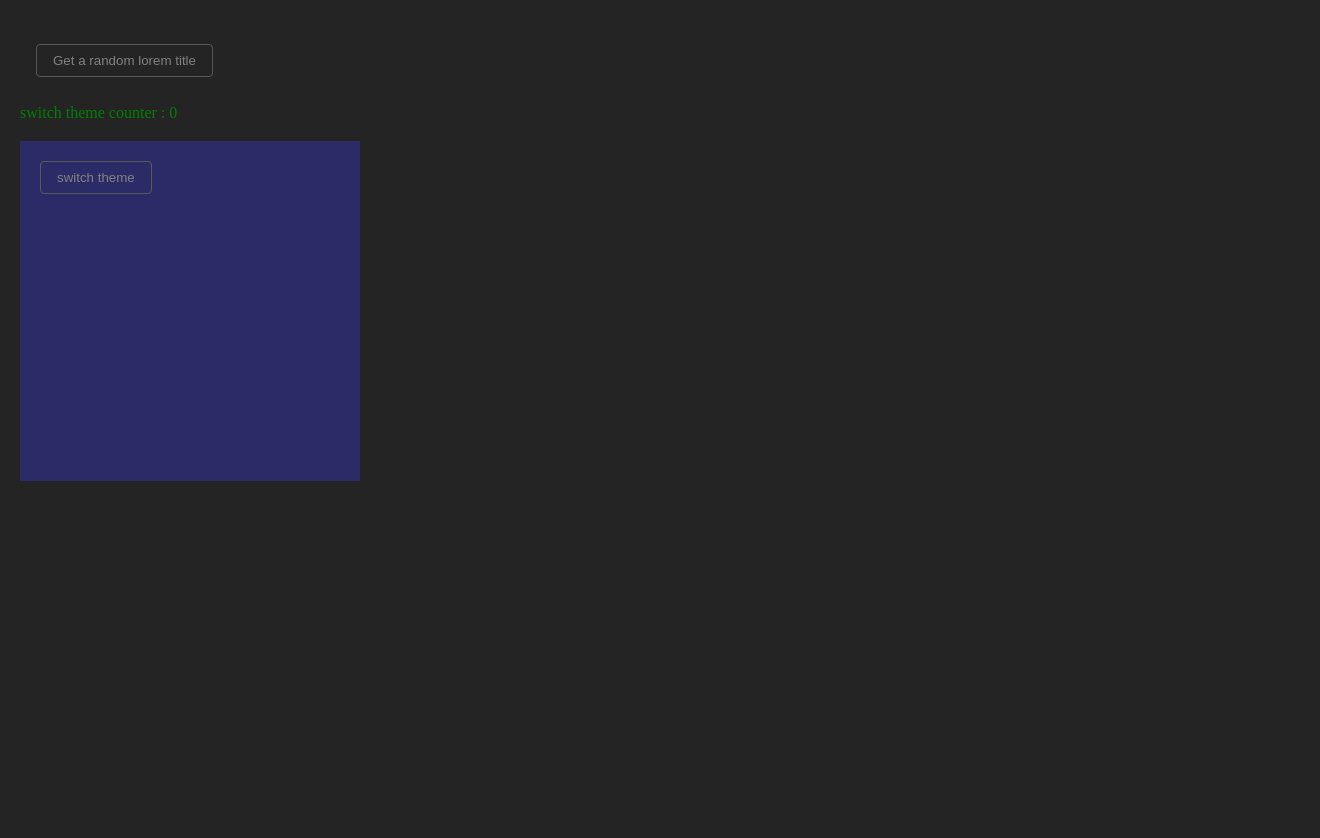
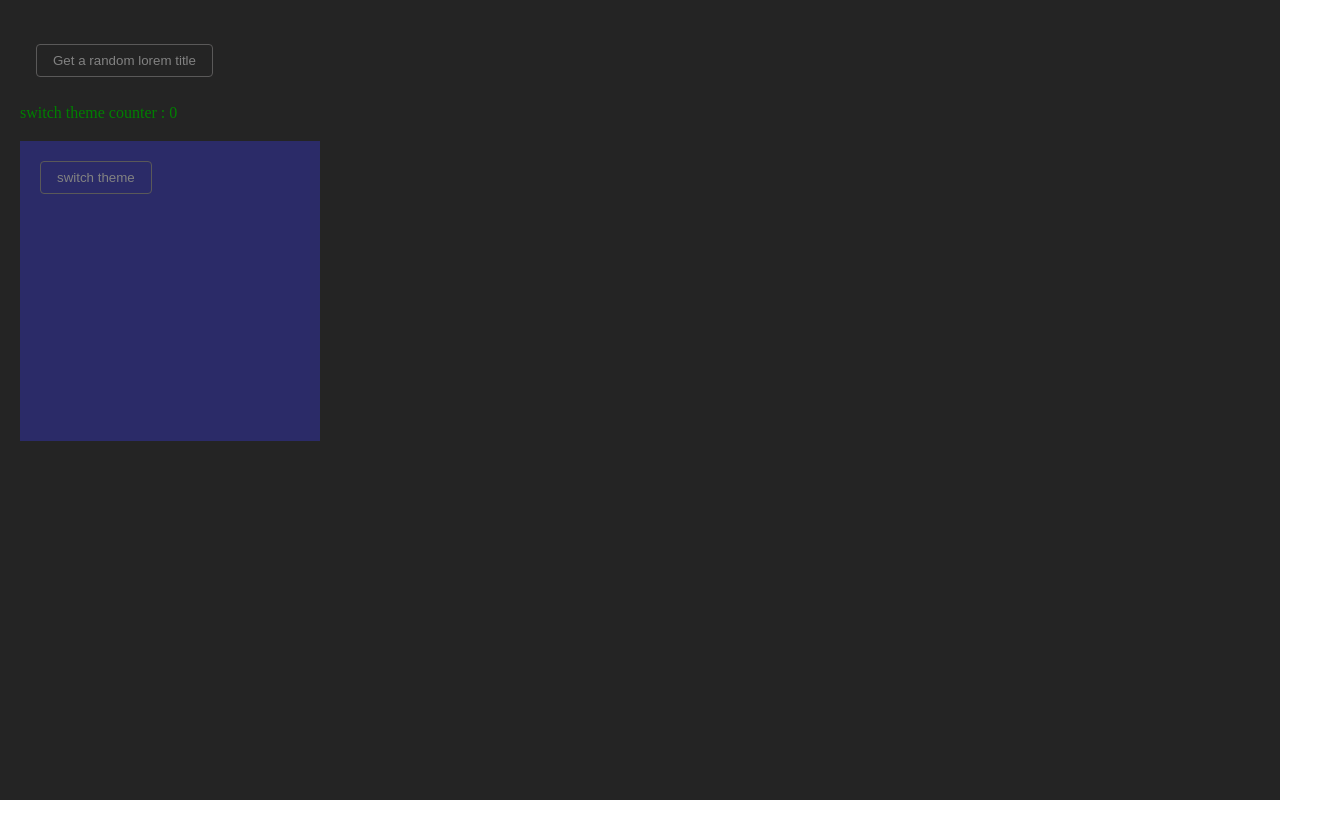
Before and after one commit to benoit82/react-vite-app, a React (Vite) app: page / in a window 1280 px wide. Shown: the whole page, 1320 px wide, since content can reach past the window. After the commit the page ends 800 px from the top, so only its background shows below. Built offline with nearby package versions, Linux system fonts and the light colour scheme; no server answers.

Commit message:
reset style by createglobalstyle

```diff
--- a/src/main.tsx
+++ b/src/main.tsx
@@ -1,10 +1,11 @@
+import { ResetGlobalStyle } from '@themes/index';
 import React from 'react';
 import ReactDOM from 'react-dom/client';
 import App from './App';
-import './reset.css';
 
 ReactDOM.createRoot(document.getElementById('root') as HTMLElement).render(
   <React.StrictMode>
+    <ResetGlobalStyle />
     <App />
   </React.StrictMode>
 );
--- a/src/reset.css
+++ b/src/themes/ResetGlobalStyle.ts
@@ -1,4 +1,6 @@
+import { createGlobalStyle } from 'styled-components';
 
+const ResetGlobalStyle = createGlobalStyle`
 html, body, div, span, applet, object, iframe,
 h1, h2, h3, h4, h5, h6, p, blockquote, pre,
 a, abbr, acronym, address, big, cite, code,
@@ -18,6 +20,7 @@ time, mark, audio, video {
 	font-size: 100%;
 	font: inherit;
 	vertical-align: baseline;
+	box-sizing: border-box;
 }
 /* HTML5 display-role reset for older browsers */
 article, aside, details, figcaption, figure,
@@ -43,3 +46,6 @@ table {
 	border-collapse: collapse;
 	border-spacing: 0;
 }
+`;
+
+export default ResetGlobalStyle;
--- a/src/themes/index.ts
+++ b/src/themes/index.ts
@@ -1,4 +1,5 @@
 import darkTheme from './darkTheme';
 import lightTheme from './lightTheme';
+import ResetGlobalStyle from './ResetGlobalStyle';
 
-export { darkTheme, lightTheme };
+export { darkTheme, lightTheme, ResetGlobalStyle };
```
